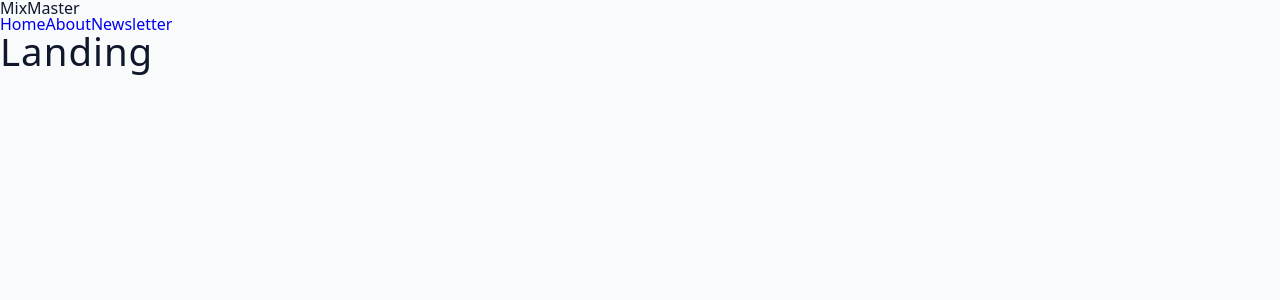
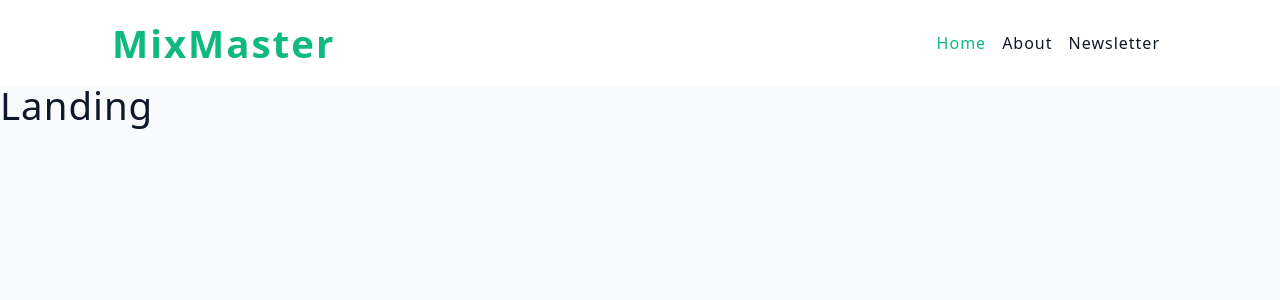
Before and after one commit to fugasok/Mix-master-react, a React (Vite) app: page / in a window 1280 px wide. Shown: the top 300 px of the page. Built offline with nearby package versions, Linux system fonts and the light colour scheme.

Commit message:
added wrapper-styled-component for navbar

```diff
--- a/src/components/Navbar.jsx
+++ b/src/components/Navbar.jsx
@@ -1,8 +1,9 @@
 import { NavLink } from 'react-router-dom';
+import styled from 'styled-components';
 
 const Navbar = () => {
 	return (
-		<nav>
+		<Wrapper>
 			<div className='nav-center'>
 				<span className='logo'>MixMaster</span>
 				<div className='nav-links'>
@@ -17,7 +18,57 @@
 					</NavLink>
 				</div>
 			</div>
-		</nav>
+		</Wrapper>
 	);
 };
+
+const Wrapper = styled.nav`
+	background: var(--white);
+	.nav-center {
+		width: var(--view-width);
+		max-width: var(--max-width);
+		margin: 0 auto;
+		display: flex;
+		flex-direction: column;
+		padding: 1.5rem 2rem;
+	}
+
+	.logo {
+		font-size: clamp(1.5rem, 3vw, 3rem);
+		color: var(--primary-500);
+		font-weight: 700;
+		letter-spacing: 2px;
+	}
+	.nav-links {
+		display: flex;
+		flex-direction: column;
+		gap: 0.5rem;
+		margin-top: 1rem;
+	}
+	.nav-link {
+		color: var(--grey-900);
+		padding: 0.5rem 0.5rem 0.5rem 0;
+		transition: var(--transition);
+		letter-spacing: 1px;
+	}
+	.nav-link:hover {
+		color: var(--primary-500);
+	}
+	.active {
+		color: var(--primary-500);
+	}
+
+	@media (min-width: 768px) {
+		.nav-center {
+			flex-direction: row;
+			justify-content: space-between;
+			align-items: center;
+		}
+		.nav-links {
+			flex-direction: row;
+			margin-top: 0;
+		}
+	}
+`;
+
 export default Navbar;
```
